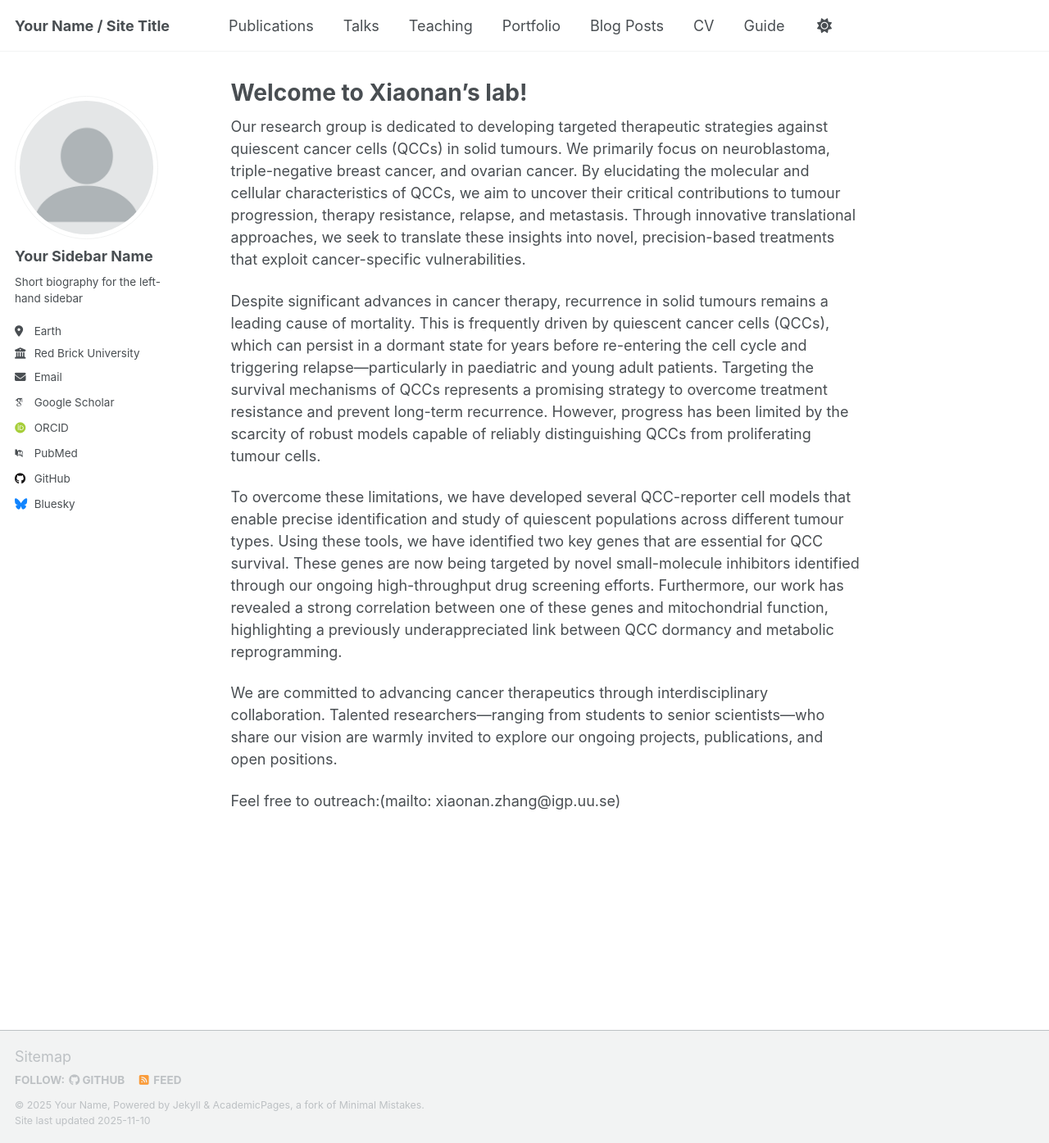
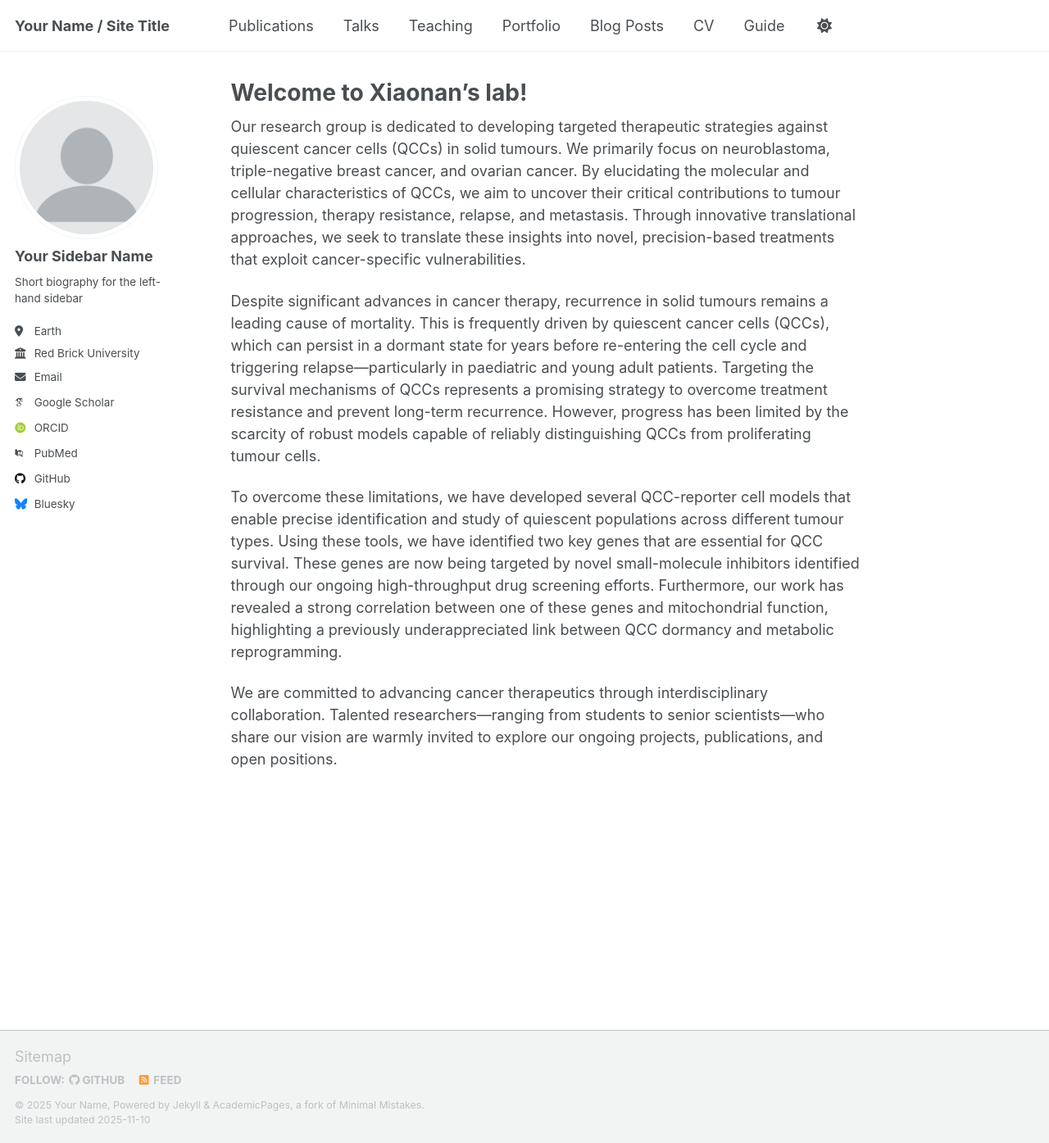
Before and after one commit to Xiaonanzhanglab/XLab, a Jekyll site: the page built from _pages/about.md, in a window 1280 px wide and 1395 px high. Shown: the whole window at 82% size. Built offline with Jekyll 4.4.1, drawn with Linux system fonts in a browser that asks for light colours; some web fonts are replaced; a script that is not in the unit is left out.

Commit message:
Update about.md

```diff
--- a/_pages/about.md
+++ b/_pages/about.md
@@ -14,5 +14,3 @@ Despite significant advances in cancer therapy, recurrence in solid tumours rema
 To overcome these limitations, we have developed several QCC-reporter cell models that enable precise identification and study of quiescent populations across different tumour types. Using these tools, we have identified two key genes that are essential for QCC survival. These genes are now being targeted by novel small-molecule inhibitors identified through our ongoing high-throughput drug screening efforts. Furthermore, our work has revealed a strong correlation between one of these genes and mitochondrial function, highlighting a previously underappreciated link between QCC dormancy and metabolic reprogramming.
 
 We are committed to advancing cancer therapeutics through interdisciplinary collaboration. Talented researchers—ranging from students to senior scientists—who share our vision are warmly invited to explore our ongoing projects, publications, and open positions.
-
-Feel free to outreach:(mailto: xiaonan.zhang@igp.uu.se)
```
